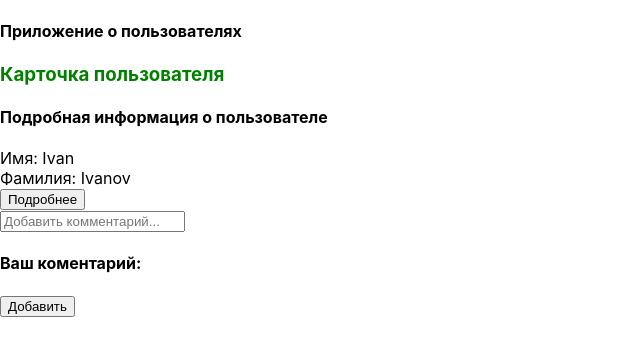
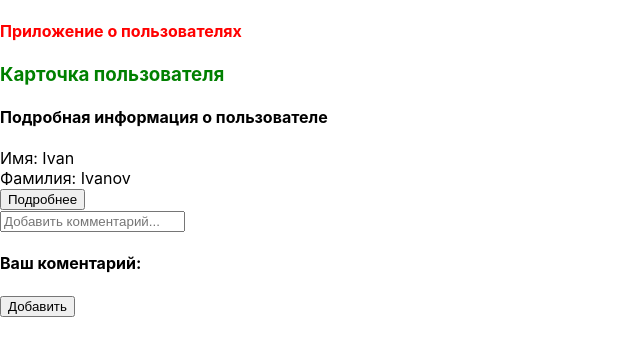
Before and after one commit to tvivlad/react_workflows, a React (Create React App) app: page / in a window 1280 px wide. Shown: the top 356 px of the page, without its empty margins (0-640 px from the left). Built offline with nearby package versions, Linux system fonts and the light colour scheme.

Commit message:
The color of headline is changed

```diff
--- a/src/App.js
+++ b/src/App.js
@@ -17,7 +17,7 @@ function App() {
   }, [])
   return (
     <div>
-      <h4>Приложение о пользователях</h4>
+      <h4 style={{ color: 'red' }}>Приложение о пользователях</h4>
       <h3 style={{ color: 'green' }}>Карточка пользователя</h3>
       {showSubTitle && (
         <h4 data-testid='h4-id'>Подробная информация о пользователе</h4>
```
